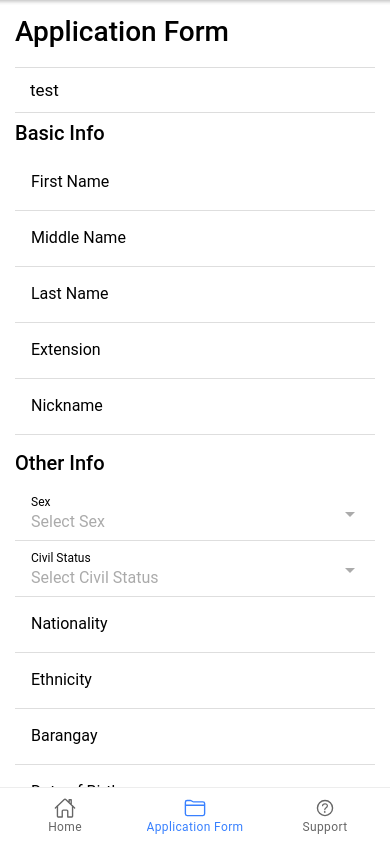
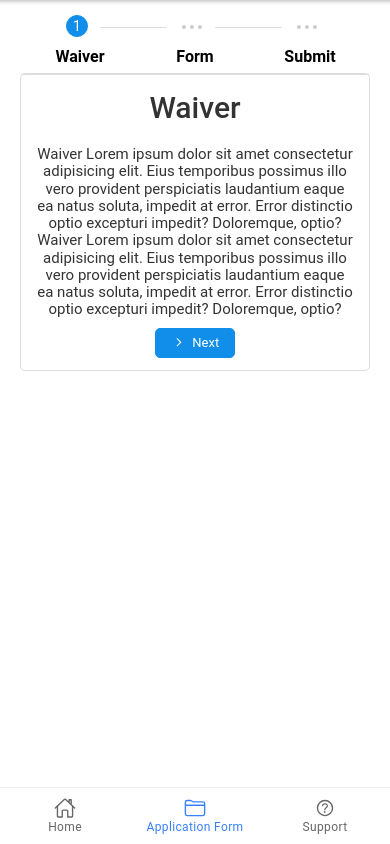
Before and after one commit to jsaubon/survey_mobile, a React (Create React App) app: page /application in a window 390 px wide. Built offline with nearby package versions, Linux system fonts and the light colour scheme.

Commit message:
antdmobile

```diff
--- a/src/pages/Application/Application.css
+++ b/src/pages/Application/Application.css
@@ -12,3 +12,7 @@
 .list-md {
 	background: transparent;
 }
+
+.swiper-container {
+	height: 100%;
+}
--- a/src/pages/Application/Application.tsx
+++ b/src/pages/Application/Application.tsx
@@ -12,11 +12,34 @@ import {
 	IonSelect,
 	IonTitle,
 	IonToolbar,
+	IonSlides,
+	IonSlide,
 } from "@ionic/react";
 import "./Application.css";
-import { InputItem, List } from "antd-mobile";
+import { WhiteSpace, List, Steps, WingBlank, Card, Button } from "antd-mobile";
+
+const Step = Steps.Step;
 
 const Application = () => {
+	const slideOpts = {
+		initialSlide: 0,
+		speed: 400,
+		allowTouchMove: false,
+		// autoplay: {
+		// 	delay: 10000,
+		// },
+		// centeredSlides: true,
+		// loop: true,
+	};
+	let slider: any | null;
+
+	const handleUpdateSlider = (direction: any) => {
+		if (direction == "next") {
+			slider.slideNext();
+		} else {
+			slider.slidePrev();
+		}
+	};
 	return (
 		<IonPage>
 			<IonHeader>
@@ -33,83 +56,92 @@ const Application = () => {
 				{/* <ExploreContainer name="Tab 1 page" /> */}
 				{/* <IonTitle>Application</IonTitle> */}
 				<div className="container">
-					<h1>Application Form</h1>
-					<List>
-						<InputItem type="number" clear >
-							test
-						</InputItem>
-					</List>
-					<IonList>
-						<h4>Basic Info</h4>
-						<IonItem>
-							<IonLabel position="floating">First Name</IonLabel>
-							<IonInput value=""></IonInput>
-						</IonItem>
-						<IonItem>
-							<IonLabel position="floating">Middle Name</IonLabel>
-							<IonInput value=""></IonInput>
-						</IonItem>
-						<IonItem>
-							<IonLabel position="floating">Last Name</IonLabel>
-							<IonInput value=""></IonInput>
-						</IonItem>
-						<IonItem>
-							<IonLabel position="floating">Extension</IonLabel>
-							<IonInput value=""></IonInput>
-						</IonItem>
-						<IonItem>
-							<IonLabel position="floating">Nickname</IonLabel>
-							<IonInput value=""></IonInput>
-						</IonItem>
-						<br />
-						<h4>Other Info</h4>
-						<IonItem>
-							<IonLabel position="floating">Sex</IonLabel>
-							<IonSelect
-								// value={gender}
-								placeholder="Select Sex"
-								interface="popover"
-								// onIonChange={(e) => setGender(e.detail.value)}
-							>
-								<IonSelectOption value="Female">Female</IonSelectOption>
-								<IonSelectOption value="Male">Male</IonSelectOption>
-							</IonSelect>
-						</IonItem>
-						<IonItem>
-							<IonLabel position="floating">Civil Status</IonLabel>
-							<IonSelect
-								// value={gender}
-								placeholder="Select Civil Status"
-								interface="popover"
-								// onIonChange={(e) => setGender(e.detail.value)}
-							>
-								<IonSelectOption value="Single">Single</IonSelectOption>
-								<IonSelectOption value="Married">Married</IonSelectOption>
-								<IonSelectOption value="Widowed">Widowed</IonSelectOption>
-								<IonSelectOption value="Separated">Separated</IonSelectOption>
-							</IonSelect>
-						</IonItem>
-						<IonItem>
-							<IonLabel position="floating">Nationality</IonLabel>
-							<IonInput value=""></IonInput>
-						</IonItem>
-						<IonItem>
-							<IonLabel position="floating">Ethnicity</IonLabel>
-							<IonInput value=""></IonInput>
-						</IonItem>
-						<IonItem>
-							<IonLabel position="floating">Barangay</IonLabel>
-							<IonInput value=""></IonInput>
-						</IonItem>
-						<IonItem>
-							<IonLabel position="floating">Date of Birth</IonLabel>
-							<IonInput value=""></IonInput>
-						</IonItem>
-						<IonItem>
-							<IonLabel position="floating">Place of Birth</IonLabel>
-							<IonInput value=""></IonInput>
-						</IonItem>
-					</IonList>
+					<WingBlank size="lg">
+						<Steps direction="horizontal" current={0}>
+							<Step title="Waiver"></Step>
+							<Step title="Form"></Step>
+							<Step title="Submit"></Step>
+						</Steps>
+					</WingBlank>
+					<WingBlank size="sm">
+						<IonSlides pager={false} options={slideOpts} ref={(e) => (slider = e)}>
+							<IonSlide>
+								<Card style={{ width: "100%" }}>
+									<Card.Body>
+										<h1>Waiver</h1>
+										Waiver Lorem ipsum dolor sit amet consectetur adipisicing elit. Eius
+										temporibus possimus illo vero provident perspiciatis laudantium eaque
+										ea natus soluta, impedit at error. Error distinctio optio excepturi
+										impedit? Doloremque, optio? Waiver Lorem ipsum dolor sit amet
+										consectetur adipisicing elit. Eius temporibus possimus illo vero
+										provident perspiciatis laudantium eaque ea natus soluta, impedit at
+										error. Error distinctio optio excepturi impedit? Doloremque, optio?
+										<WhiteSpace />
+										<Button
+											type="primary"
+											size="small"
+											inline
+											icon="right"
+											onClick={(e) => handleUpdateSlider("next")}
+										>
+											Next
+										</Button>
+									</Card.Body>
+								</Card>
+							</IonSlide>
+							<IonSlide>
+								<Card style={{ width: "100%" }}>
+									<Card.Body>
+										<h1>Application Form</h1>
+										<Button
+											type="primary"
+											size="small"
+											inline
+											icon="left"
+											onClick={(e) => handleUpdateSlider("prev")}
+										>
+											Prev
+										</Button>
+										<Button
+											type="primary"
+											size="small"
+											inline
+											icon="right"
+											onClick={(e) => handleUpdateSlider("next")}
+										>
+											Next
+										</Button>
+									</Card.Body>
+								</Card>
+							</IonSlide>
+							<IonSlide>
+								<Card style={{ width: "100%" }}>
+									<Card.Body>
+										<h1>Review and Submit</h1>
+										<Button
+											type="primary"
+											size="small"
+											inline
+											icon="left"
+											onClick={(e) => handleUpdateSlider("prev")}
+										>
+											Prev
+										</Button>
+										<Button
+											type="primary"
+											size="small"
+											inline
+											icon="check"
+											// onClick={(e) => handleUpdateSlider("prev")}
+										>
+											Submit
+										</Button>
+									</Card.Body>
+								</Card>
+							</IonSlide>
+						</IonSlides>
+						{slider && slider.getActiveIndex()}
+					</WingBlank>
 				</div>
 			</IonContent>
 		</IonPage>
```
